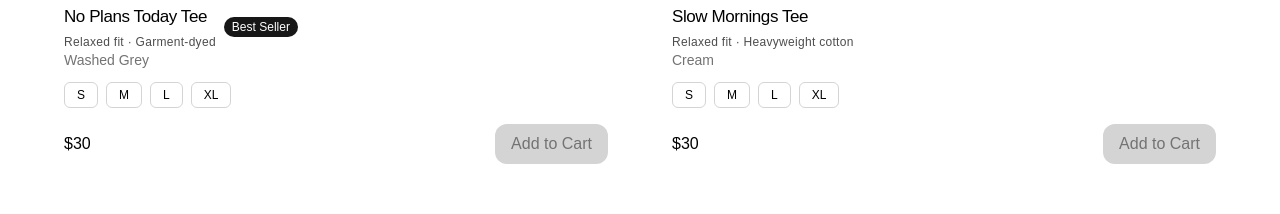
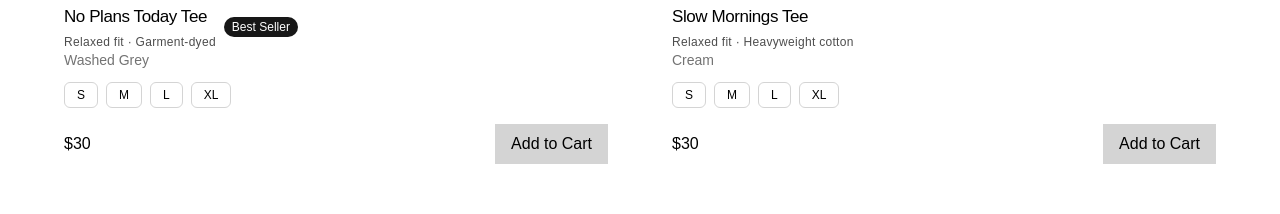
Before and after one commit to bmc0212/dayoff-store, a Next.js app: page / in a window 1280 px wide. Shown: the part 1660-1874 px from the top of the page. Built offline with nearby package versions, Linux system fonts and the light colour scheme.

Commit message:
Updated cart styling

```diff
--- a/app/page.tsx
+++ b/app/page.tsx
@@ -277,10 +277,10 @@ const progressPercentage = Math.min(
   }, 2000);
 }}
   disabled={!selectedSizes[product.name]}
-  className={`px-4 py-2 rounded-xl transition ${
+  className={`px-4 py-2 rounded-none transition ${
     selectedSizes[product.name]
       ? "border border-black text-black hover:bg-black hover:text-white"
-      : "bg-neutral-300 text-neutral-500 cursor-not-allowed"
+      : "bg-neutral-300 text-black cursor-not-allowed"
   }`}
 >
   Add to Cart
@@ -328,7 +328,7 @@ const progressPercentage = Math.min(
         <h2 className="text-lg font-medium text-black">Your Cart</h2>
         <button
           onClick={() => setIsCartOpen(false)}
-          className="text-sm hover:underline"
+          className="text-sm hover:underline text-black"
         >
           Close
         </button>
@@ -346,7 +346,7 @@ const progressPercentage = Math.min(
             >
               <div>
                 <p className="text-sm font-medium">{item.name}</p>
-               <p className="text-xs text-black/70">
+               <p className="text-xs text-black">
   Size: <span className="font-medium text-black">{item.size}</span>
 </p>
               </div>
@@ -393,7 +393,7 @@ const progressPercentage = Math.min(
 
     {/* Existing Checkout Button */}
     <button
-      className="w-full bg-neutral-900 text-white py-3 rounded-xl hover:bg-black transition"
+      className="w-full border border-black text-black py-4 text-sm tracking-[0.2em] hover:bg-black hover:text-white transition"
   onClick={async () => {
     const items = cart
       .map((item) => {
```
